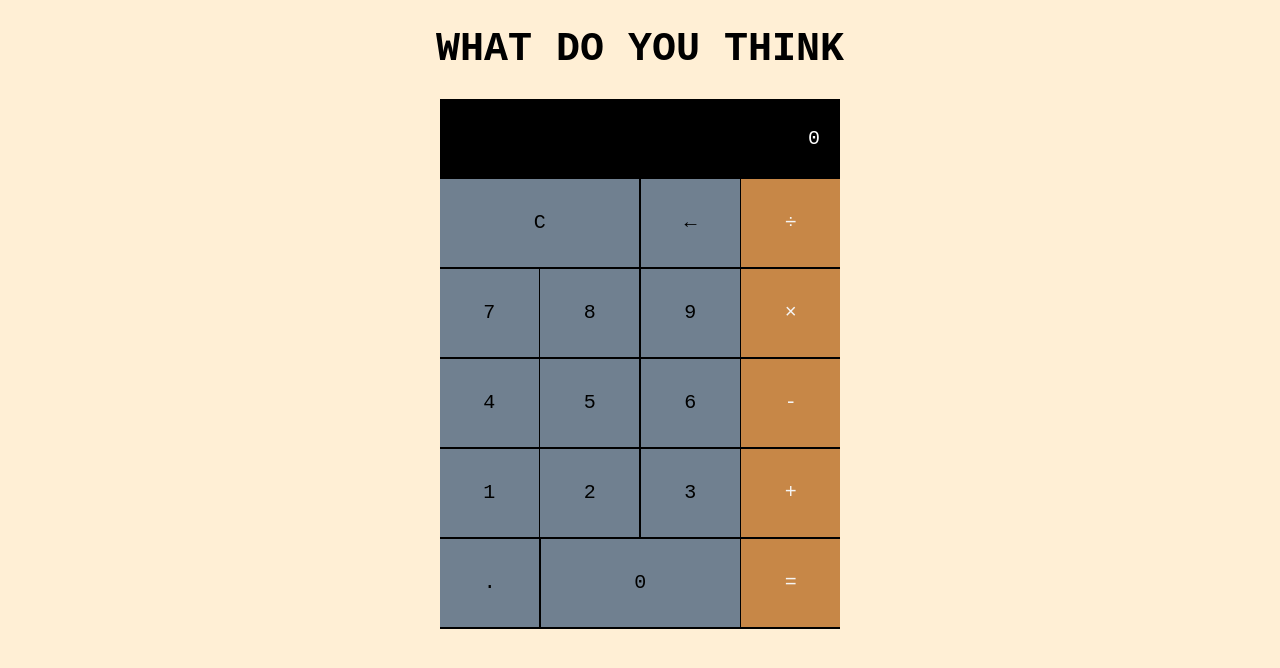
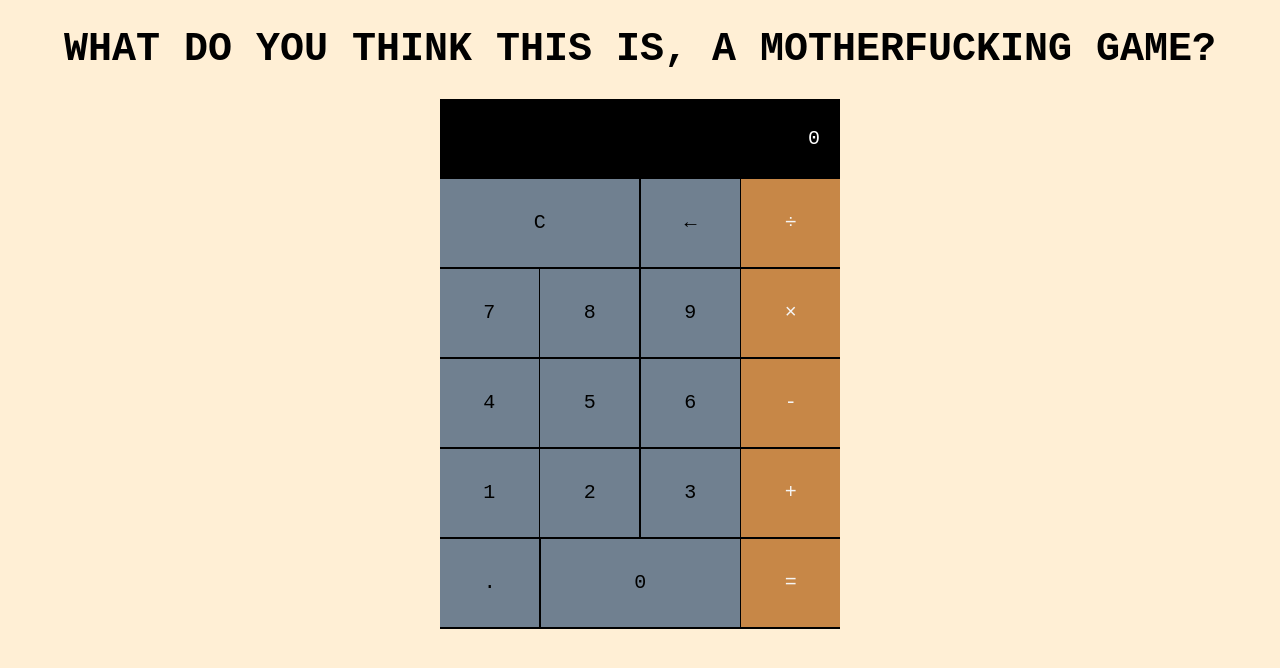
Before and after one commit to adamnnagy/calculator, a plain HTML site: page index.html in a window 1280 px wide. Drawn offline with Linux system fonts and the light colour scheme.

Commit message:
Add aggressive title

```diff
--- a/index.html
+++ b/index.html
@@ -8,7 +8,7 @@
 
   </head>
   <body>
-      <h1 id="doc-title">what do you think</h1>
+      <h1 id="doc-title">what do you think this is, a motherfucking game?</h1>
     <div class="calculator-container">
       <div class="row">
         <p class="result">0</p>
```
